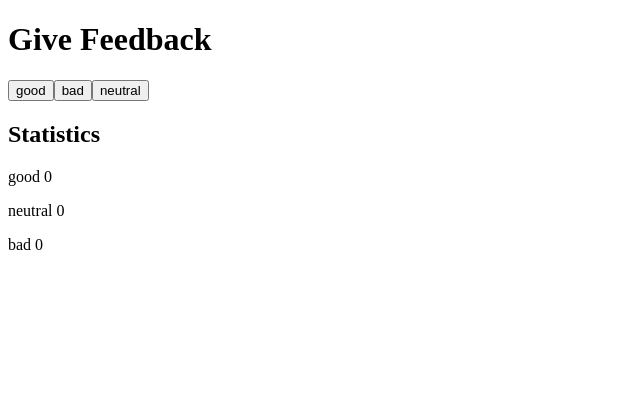
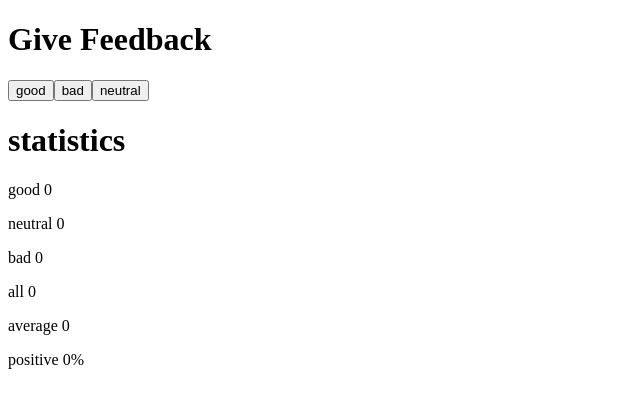
Before and after one commit to Dimisz/reactFullStack, a React (Create React App) app in the folder part1/exercises/unicafe/: page / in a window 1280 px wide. Shown: the top 408 px of the page, without its empty margins (0-640 px from the left). Built offline with nearby package versions, Linux system fonts and the light colour scheme.

Commit message:
1.7: unicafe step2

```diff
--- a/part1/exercises/unicafe/src/App.js
+++ b/part1/exercises/unicafe/src/App.js
@@ -1,7 +1,7 @@
 import { useState } from 'react';
 
 import Button from './components/Button';
-import Stat from './components/Stat';
+import Stats from './components/Stats';
 
 const App = () => {
   const [goodCount, setGoodCount] = useState(0);
@@ -14,10 +14,8 @@ const App = () => {
       <Button text="good" handler={()=>setGoodCount(goodCount + 1)} />
       <Button text="bad" handler={()=>setBadCount(badCount + 1)} />
       <Button text="neutral" handler={()=>setNeutralCount(neutralCount + 1)} />
-      <h2>Statistics</h2>
-      <Stat text="good" val={goodCount} />
-      <Stat text="neutral" val={neutralCount} />
-      <Stat text="bad" val={badCount} />
+
+      <Stats good={goodCount} neutral={neutralCount} bad={badCount} />
     </>
   );
 }
--- a/part1/exercises/unicafe/src/components/Stat.js
+++ /dev/null
@@ -1,3 +0,0 @@
-const Stat = ({ text, val }) => <p>{text} {val}</p>;
-
-export default Stat;
--- /dev/null
+++ b/part1/exercises/unicafe/src/components/Stats.js
@@ -0,0 +1,37 @@
+import StatsRow from "./StatsRow";
+
+const Stats = ({ good, neutral, bad }) => {
+  const all = good + neutral + bad;
+
+  const getPositiveRatio = (good, all) => {
+    if(all !== 0){
+      return (good / all) * 100;
+    }
+    else{
+      return 0;
+    }
+  }
+
+  const getAverage = (good, bad, all) => {
+    if(all !== 0){
+      return (good - bad) / all;
+    }
+    else {
+      return 0;
+    }
+  }
+
+  return(
+    <>
+      <h1>statistics</h1>
+      <StatsRow text="good" val={good} />
+      <StatsRow text="neutral" val={neutral} />
+      <StatsRow text="bad" val={bad} />
+      <StatsRow text="all" val={all} />
+      <StatsRow text="average" val={getAverage(good, bad, all)} />
+      <StatsRow text="positive" val={`${getPositiveRatio(good, all)}%`} />
+    </>
+  )
+};
+
+export default Stats;
--- /dev/null
+++ b/part1/exercises/unicafe/src/components/StatsRow.js
@@ -0,0 +1,2 @@
+const StatsRow = ({ text, val }) => <p>{text} {val}</p>;
+export default StatsRow;
```
